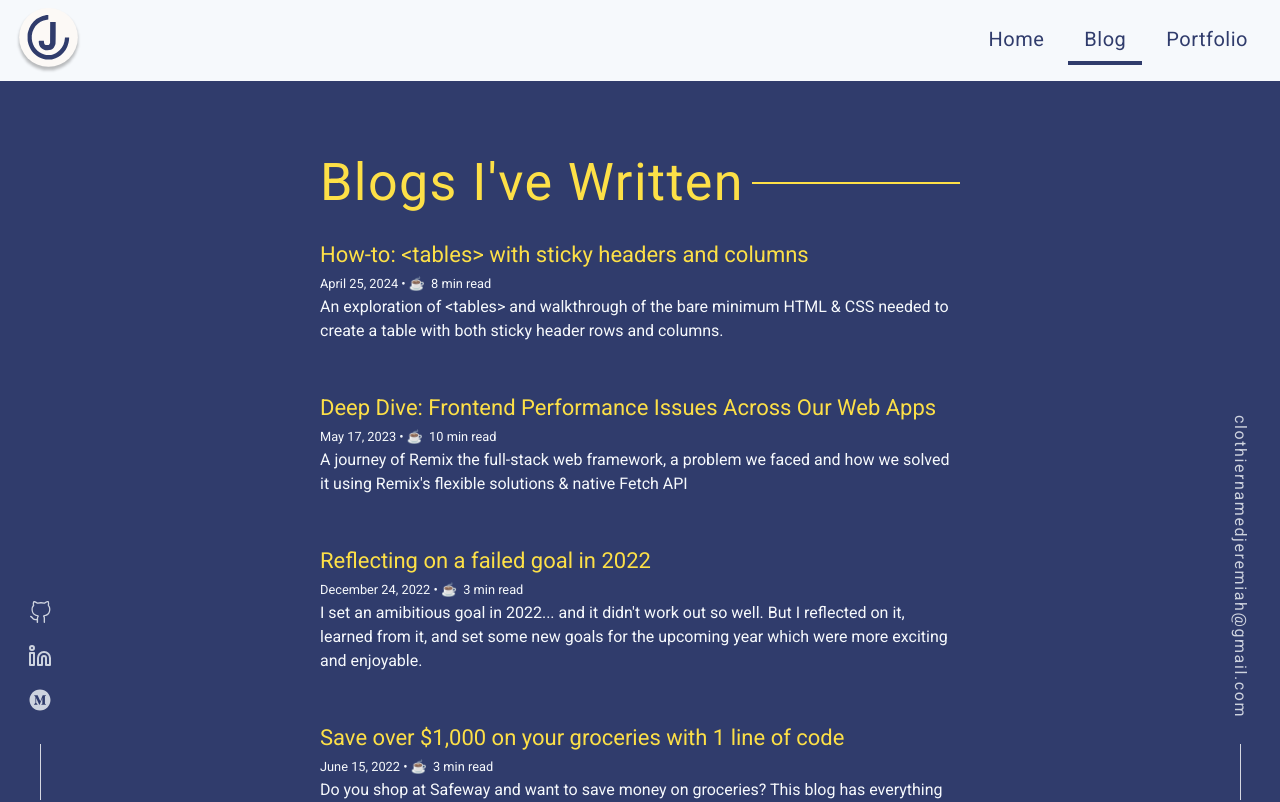
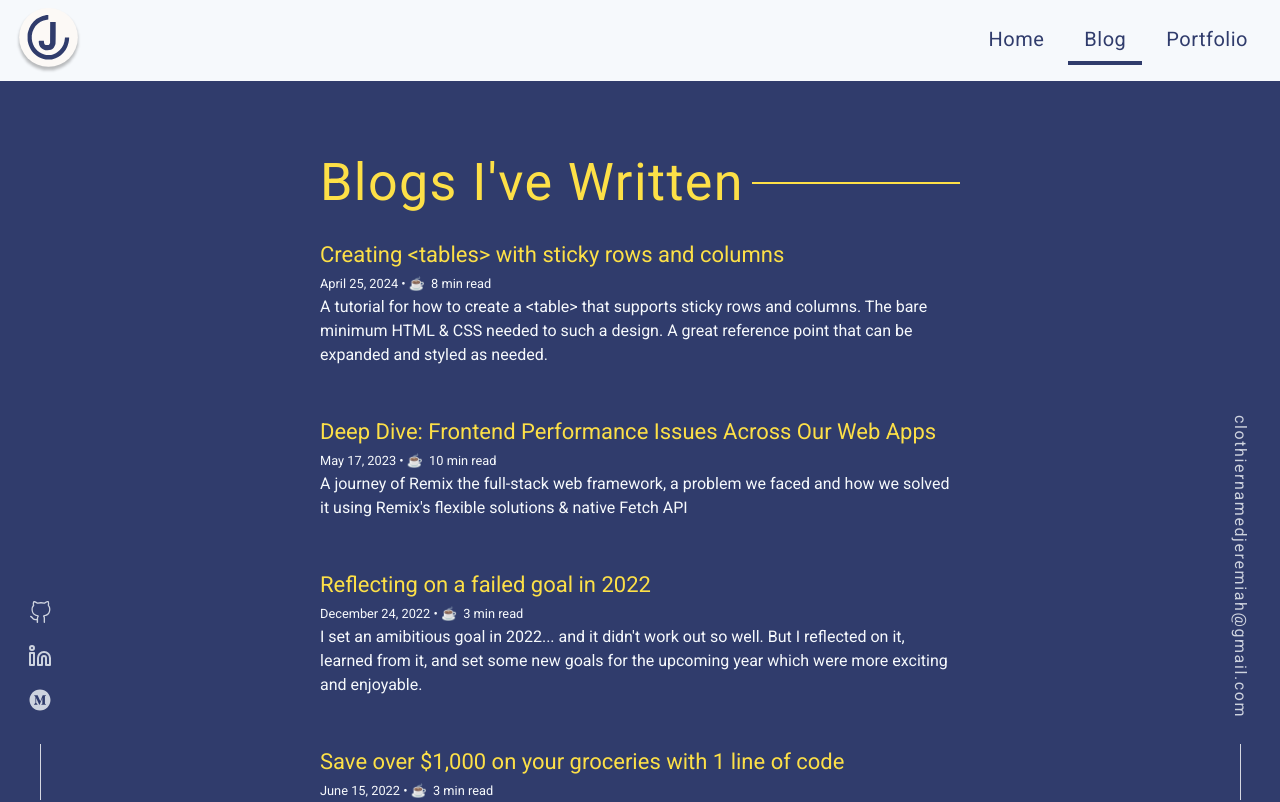
Before and after one commit to ClothierNamedJeremiah/personal-website, a Next.js app: page /blog in a window 1280 px wide. Shown: the top 802 px of the page. Built offline with nearby package versions, Linux system fonts and the light colour scheme.

Commit message:
fix: update blog description and title

```diff
--- a/src/data/blogs.ts
+++ b/src/data/blogs.ts
@@ -8,9 +8,9 @@ export type BlogType = {
 
 const BLOGS: BlogType[] = [
   {
-    title: 'How-to: <tables> with sticky headers and columns',
+    title: 'Creating <tables> with sticky rows and columns',
     shortDescription:
-      'An exploration of <tables> and walkthrough of the bare minimum HTML & CSS needed to create a table with both sticky header rows and columns.',
+      'A tutorial for how to create a <table> that supports sticky rows and columns. The bare minimum HTML & CSS needed to such a design. A great reference point that can be expanded and styled as needed.',
     datePublished: '04-25-2024',
     estimatedTimeToRead: '8 min read',
     blogPostUrl:
```
